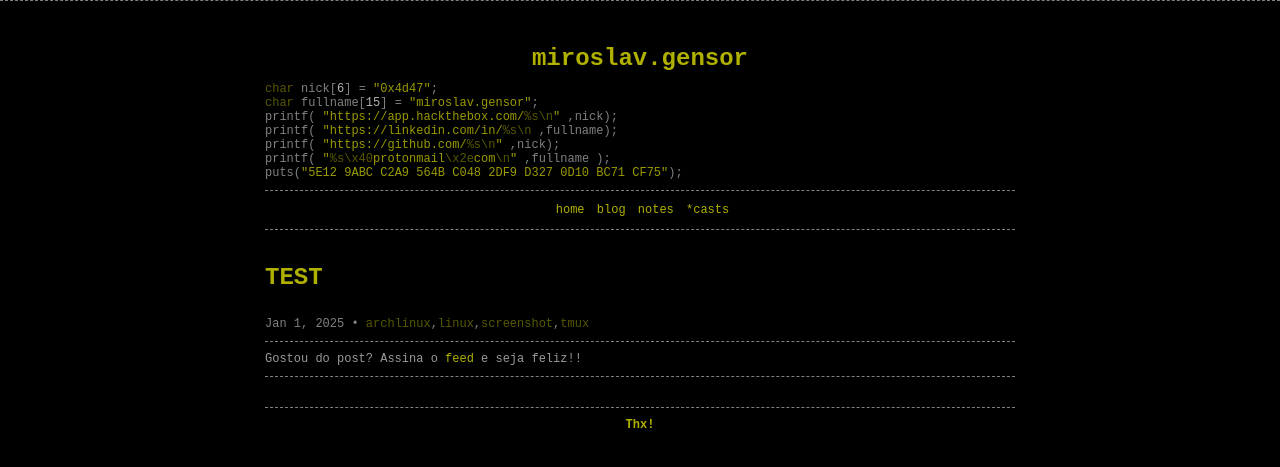
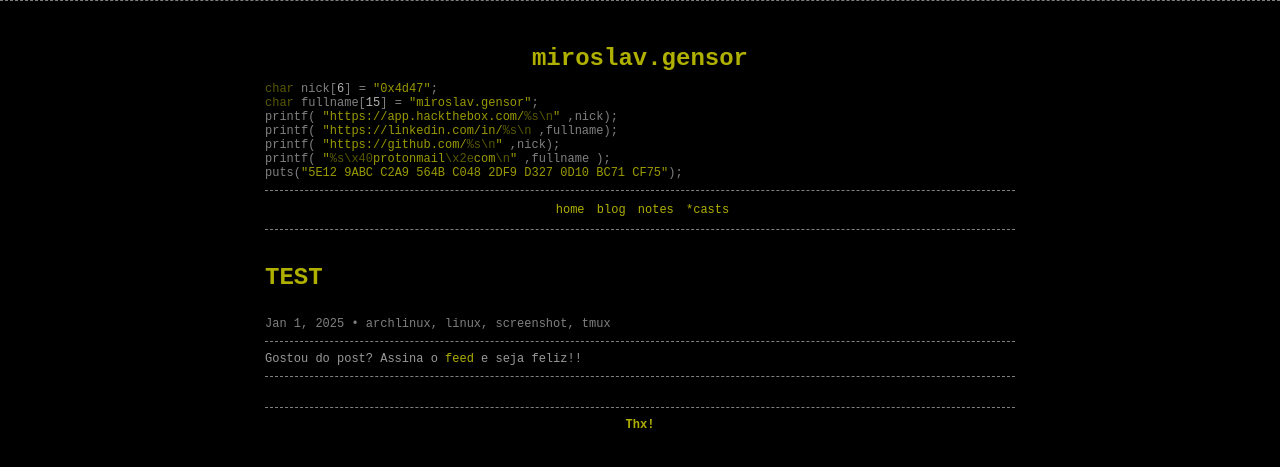
Before and after one commit to 0x00mg/0x00mg.github.io, a Jekyll site: the page built from _posts/2017/2025-08-27-test.md, in a window 1280 px wide. Shown: the top 467 px of the page. Built offline with Jekyll 4.4.1, drawn with Linux system fonts in a browser that asks for light colours; comment, search, counter and statistics services are not loaded.

Commit message:
Update post.html

```diff
--- a/_layouts/post.html
+++ b/_layouts/post.html
@@ -10,7 +10,8 @@
         {% if page.author %} • {{ page.author }}{% endif %}
         {% if page.meta %} • {{ page.meta }}{% endif %}
         •
-        {% for category in page.tags %}<span><a href="{{ site.baseurl }}category/#{{ category }}" class="reserved">{{ category }}</a>{% if forloop.last != true %},{% endif %}</span>{% endfor %}
+        <!--{% for category in page.tags %}<span><a href="{{ site.baseurl }}category/#{{ category }}" class="reserved">{{ category }}</a>{% if forloop.last != true %},{% endif %}</span>{% endfor %} -->
+		 {% if page.tags %} {% assign sorted_tags = page.tags | sort %} {% for t in sorted_tags %} {{ t }}{% if forloop.last != true %},{% endif %} {% endfor %} {% assign sorted_tags = nil %} {% endif %}
     </p>
   </header>
 
```
